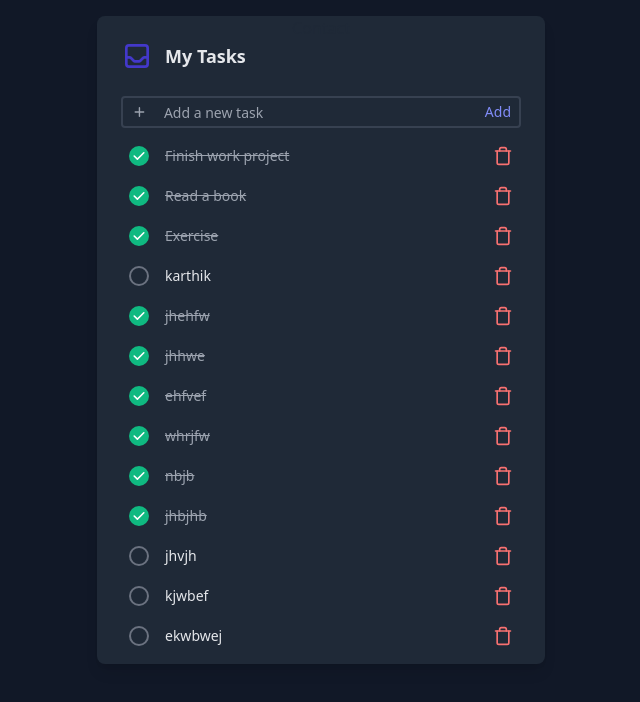
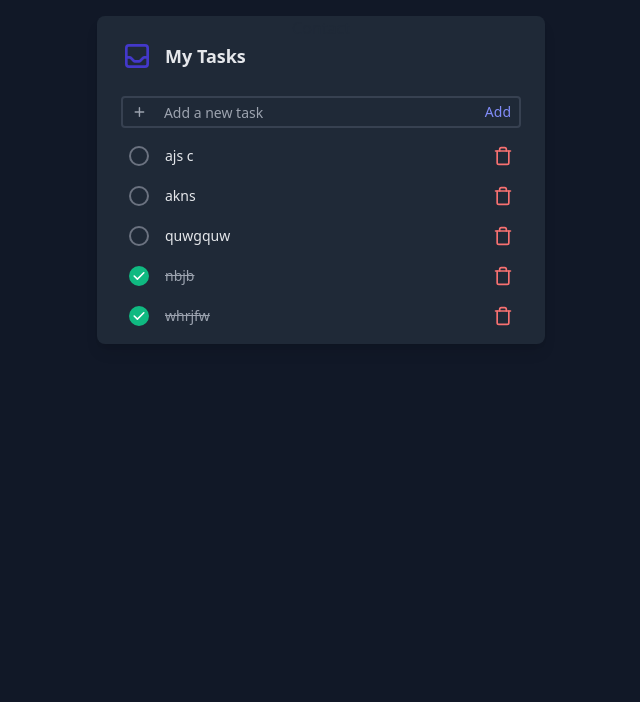
Before and after one commit to KarthikM-P/iVoyant, a React (Vite) app: page / in a window 1280 px wide. Shown: the top 702 px of the page, without its empty margins (319-959 px from the left). Built offline with nearby package versions, Linux system fonts and the light colour scheme; data requests are answered from the project's data file.

Commit message:
add https method

```diff
--- a/db.json
+++ b/db.json
@@ -1,40 +1,5 @@
 {
   "tasks": [
-    {
-      "id": "3",
-      "value": "Finish work project",
-      "completed": true
-    },
-    {
-      "id": "4",
-      "value": "Read a book",
-      "completed": true
-    },
-    {
-      "id": "5",
-      "value": "Exercise",
-      "completed": true
-    },
-    {
-      "id": "1405",
-      "value": "karthik",
-      "completed": false
-    },
-    {
-      "id": "401a",
-      "value": "jhehfw",
-      "completed": true
-    },
-    {
-      "id": "391a",
-      "value": "jhhwe",
-      "completed": true
-    },
-    {
-      "id": "9ccc",
-      "value": "ehfvef",
-      "completed": true
-    },
     {
       "id": "3c9b",
       "value": "whrjfw",
@@ -46,23 +11,18 @@
       "completed": true
     },
     {
-      "id": "b618",
-      "value": "jhbjhb",
-      "completed": true
-    },
-    {
-      "id": "f3ac",
-      "value": "jhvjh",
+      "id": "62ed",
+      "value": "quwgquw",
       "completed": false
     },
     {
-      "id": "436f",
-      "value": "kjwbef",
+      "id": "11fa",
+      "value": "akns  ",
       "completed": false
     },
     {
-      "id": "af64",
-      "value": "ekwbwej",
+      "id": "e428",
+      "value": "ajs c",
       "completed": false
     }
   ]
--- a/src/MainStore.ts
+++ b/src/MainStore.ts
@@ -6,6 +6,7 @@ export const API = createApi({
     endpoints:((builder)=>({
         getTasks:builder.query({
             query:()=> "/tasks",
+            transformResponse:(tasks)=> tasks.reverse(),
             providesTags:['tasks']
         }),
 
@@ -26,7 +27,7 @@ export const API = createApi({
             invalidatesTags:['tasks']
         }),
         deleteTask:builder.mutation({
-            query:({id})=>({
+            query:(id)=>({
                 url:`/tasks/${id}`,
                 method:"DELETE"
 
```
